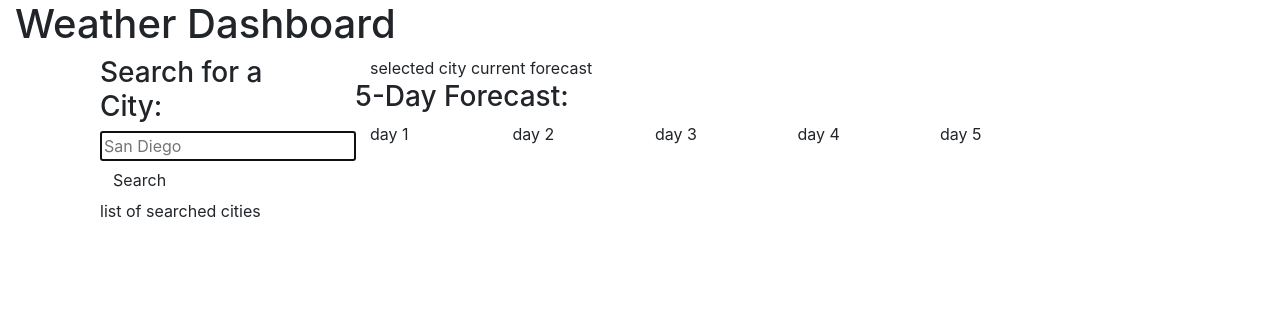
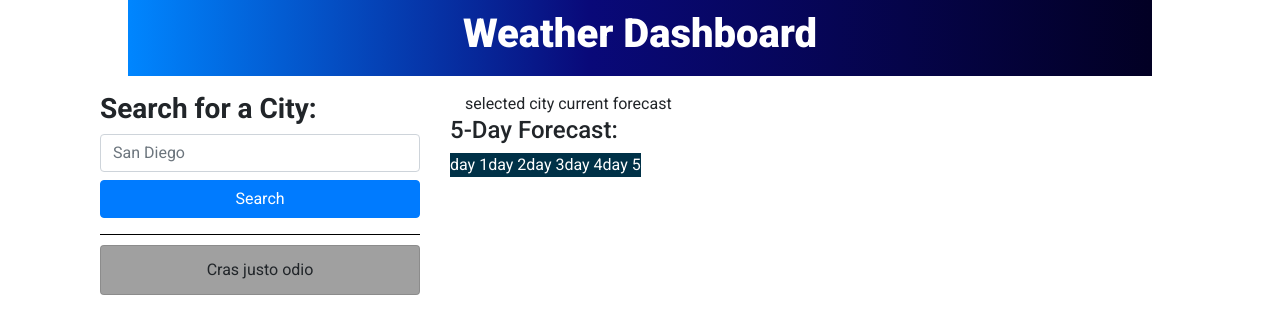
Before and after one commit to ashryan125/weather-app, a plain HTML site: page index.html in a window 1280 px wide. Drawn offline with nearby package versions, Linux system fonts and the light colour scheme.

Commit message:
setting up futher structure and some styling for future weather forecasts

```diff
--- a/assets/css/style.css
+++ b/assets/css/style.css
@@ -1,3 +1,38 @@
 :root {
      margin: 0;
 }
+
+body {
+     font-family: 'Roboto', sans-serif;
+}
+.main-title {
+     color: white;
+     background: rgb(0,134,255);
+     background: linear-gradient(90deg, rgba(0,134,255,1) 0%, rgba(9,9,121,1) 45%, rgba(2,0,36,1) 100%);
+     text-align: center;
+     padding: 10px 0px;
+     width: 80%;
+}
+
+.main-title h1 {
+     font-weight: 900;
+}
+
+.h3-form {
+     font-weight: 700;
+}
+
+#city-list {
+     border-top: 1px solid black;
+}
+
+#city-list li {
+     margin-top: 10px;
+     background-color: rgb(160, 160, 160);
+     text-align: center;
+}
+
+.future-weather {
+     background-color: rgb(0, 49, 71);
+     color: white;
+}
--- a/index.html
+++ b/index.html
@@ -9,47 +9,58 @@
      <!-- Bootstrap CSS -->
      <link rel="stylesheet" href="https://stackpath.bootstrapcdn.com/bootstrap/4.3.1/css/bootstrap.min.css"
           integrity="sha384-ggOyR0iXCbMQv3Xipma34MD+dH/1fQ784/j6cY/iJTQUOhcWr7x9JvoRxT2MZw1T" crossorigin="anonymous">
-     <!-- internal style sheer-->
+     <!-- google fonts -->
+     <link rel="preconnect" href="https://fonts.gstatic.com">
+     <link href="https://fonts.googleapis.com/css2?family=Roboto:wght@300;400;500;700;900&display=swap"
+          rel="stylesheet">
+     <!-- internal style sheet-->
      <link rel="stylesheet" href="./assets/css/style.css" />
      <title>Weather Dashboard</title>
 </head>
 
 <body>
 
-     <header class="container-fluid"><h1>Weather Dashboard</h1> </header>
+     <header class="container-fluid main-title">
+          <h1>Weather Dashboard</h1>
+     </header>
 
      <div class="container">
           <div class="row">
-               <div class="col-3">
-                    <div class="col">
+               <div class="col-4">
+                    <!-- form -->
+                    <div class="col mt-3">
 
                          <h3 class="h3-form">Search for a City:</h3>
-                              <form id="city-form">
-                                <input name="city" id="city" type="text" autofocus="true" class="form-input" placeholder="San Diego"/>
-                                <button type="submit" class="btn">Search</button>
+                         <form id="city-form" class="form-group">
+                              <input name="city" id="city" type="text" class="form-control" placeholder="San Diego" />
+                              <button type="submit" class="btn btn-primary btn-block mt-2">Search</button>
                          </form>
 
                     </div>
+                    <!-- list of previously searched cities -->
                     <div class="col">
-                         list of searched cities
+                         <ul id="city-list" class="list-group">
+                              <li class="list-group-item">Cras justo odio</li>
+                         </ul>
                     </div>
 
                </div>
-               <div class="col-9">
+
+               <div class="col-8 mt-3">
                     <div class="row">
                          <div class="col">
                               selected city current forecast
                          </div>
                     </div>
                     <div class="row">
-                         <h3 style="width: 100%;">5-Day Forecast:</h3>
-
-                         <div id="day-1" class="col-2">day 1</div>
-                         <div id="day-2" class="col-2">day 2</div>
-                         <div id="day-3" class="col-2">day 3</div>
-                         <div id="day-4" class="col-2">day 4</div>
-                         <div id="day-5" class="col-2">day 5</div>
-
+                         <h4 style="width: 100%;">5-Day Forecast:</h4>
+                         <div class="d-flex justify-content-around">
+                         <div id="day-1" class=".flex-column future-weather">day 1</div>
+                         <div id="day-2" class=".flex-column future-weather">day 2</div>
+                         <div id="day-3" class=".flex-column future-weather">day 3</div>
+                         <div id="day-4" class=".flex-column future-weather">day 4</div>
+                         <div id="day-5" class=".flex-column future-weather">day 5</div>
+</div>
                     </div>
                </div>
           </div>
```
Lines whose indentation alone changed are shown as unchanged.
